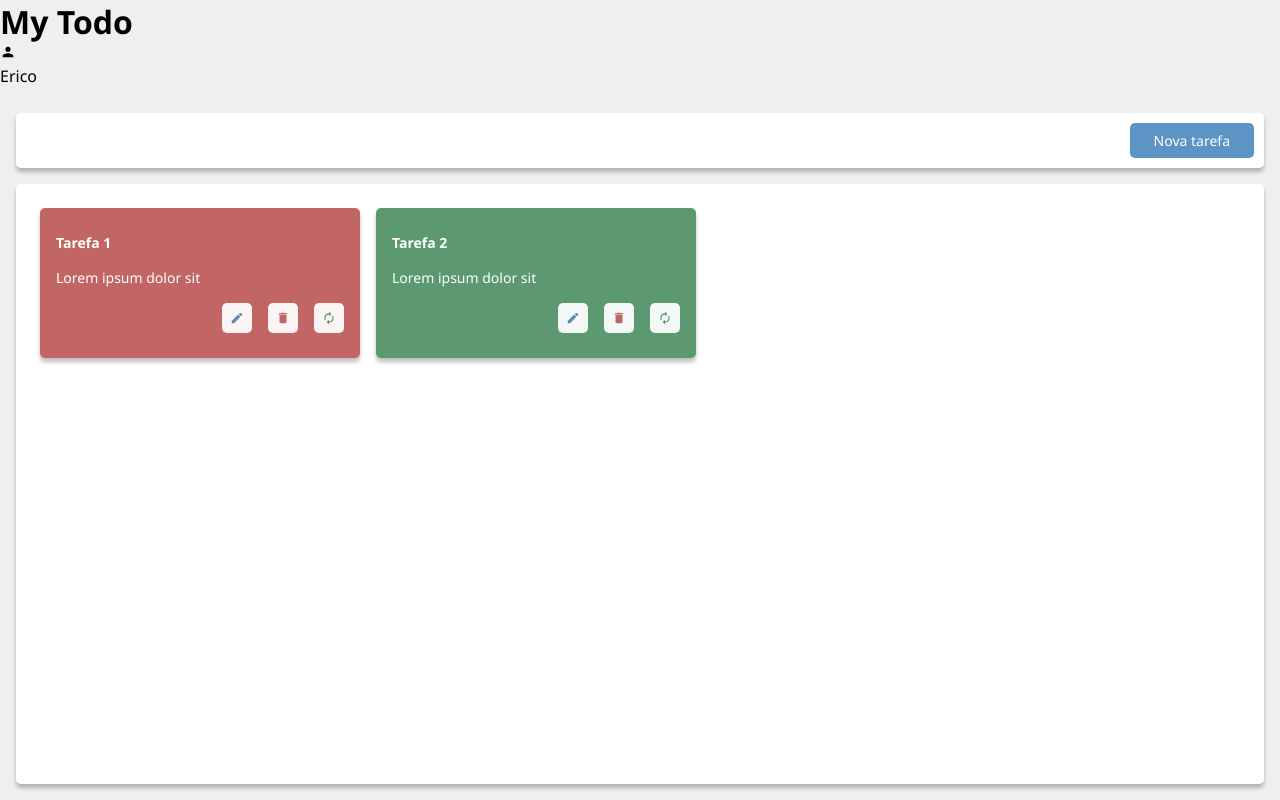
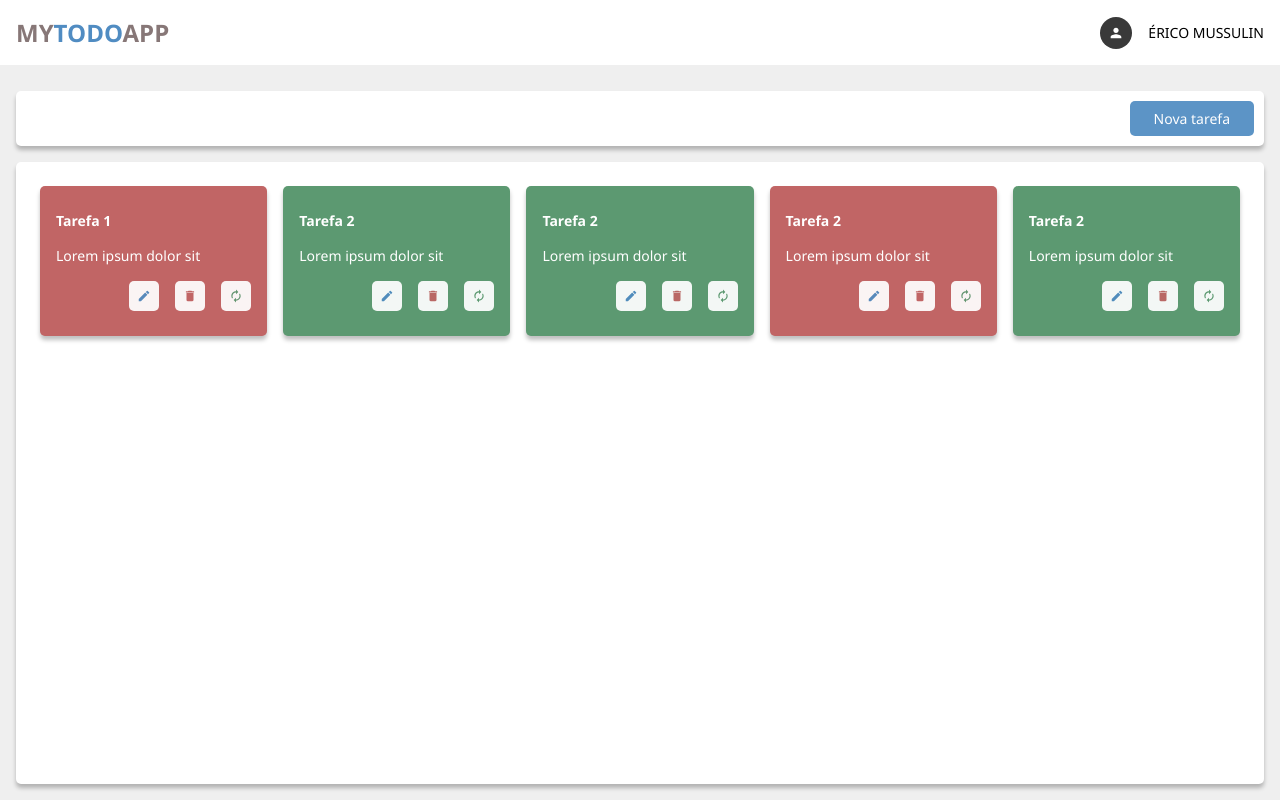
Before and after one commit to Erico94/Semanas_04_e_05, a React (Vite) app in the folder my-todo-list/: page / in a window 1280 px wide. Built offline with nearby package versions, Linux system fonts and the light colour scheme.

Commit message:
Criando services e comando npm run server

```diff
--- a/my-todo-list/package.json
+++ b/my-todo-list/package.json
@@ -7,7 +7,8 @@
     "dev": "vite",
     "build": "vite build",
     "lint": "eslint src --ext js,jsx --report-unused-disable-directives --max-warnings 0",
-    "preview": "vite preview"
+    "preview": "vite preview",
+    "server": "json-server --watch server/db.json"
   },
   "dependencies": {
     "react": "^18.2.0",
--- a/my-todo-list/src/components/header/HeaderComponent.jsx
+++ b/my-todo-list/src/components/header/HeaderComponent.jsx
@@ -1,20 +1,19 @@
-import React from 'react'
-import {MdPerson} from 'react-icons/md'
+import { MdPerson } from "react-icons/md";
+import * as Styled from "./HeaderComponent.style";
 
 export const HeaderComponent = () => {
   return (
-    <header className="Header">
-      <h1 className="Logo">
-        My <span>Todo</span>
-      </h1>
+    <Styled.Header>
+      <Styled.Logo>
+        My<span>Todo</span>App
+      </Styled.Logo>
 
-      <div className="ProfileContainer">
-        <div className="ProfileIcon">
-
-        </div>
-        <MdPerson/>
-        <p>Erico</p>
-      </div>
-    </header>
-  )
-}
+      <Styled.ProfileContainer>
+        <Styled.ProfileIcon>
+          <MdPerson />
+        </Styled.ProfileIcon>
+        <p>Érico Mussulin</p>
+      </Styled.ProfileContainer>
+    </Styled.Header>
+  );
+};
--- a/my-todo-list/src/components/header/HeaderComponent.style.jsx
+++ b/my-todo-list/src/components/header/HeaderComponent.style.jsx
@@ -0,0 +1,52 @@
+import styled from 'styled-components'
+import {StyleUtils} from '../../utils/style'
+
+const colors = StyleUtils.Colors;
+
+export const Header = styled.header`
+  width: 100%;
+  display: flex;
+  padding: 16px;
+  justify-content: space-between;
+  align-items: center;
+  align-self: stretch;
+  background-color: #fff;
+`
+export const Logo = styled.h1`
+  color: #877777;
+  font-size: 24px;
+  font-style: normal;
+  font-weight: 700;
+  line-height: normal;
+  text-transform: uppercase;
+
+  span {
+    color: ${colors.primary};
+  }
+`
+export const ProfileContainer = styled.div`
+  display: flex;
+  align-items: center;
+  gap: 16px;
+
+  p {
+    color: #000;
+    font-size: 14px;
+    font-style: normal;
+    font-weight: 400;
+    line-height: normal;
+    text-transform: uppercase;
+  }
+`
+export const ProfileIcon = styled.div`
+  width: 32px;
+  height: 32px;
+  border-radius: 32px;
+  background: #393939;
+
+  color: #FFFFFF;
+
+  display: flex;
+  align-items: center;
+  justify-content: center;
+`
--- a/my-todo-list/src/utils/mock.jsx
+++ b/my-todo-list/src/utils/mock.jsx
@@ -11,6 +11,24 @@
       description: "Lorem ipsum dolor sit",
       status: true,
     },
+    {
+      id: 3,
+      title: "Tarefa 2",
+      description: "Lorem ipsum dolor sit",
+      status: true,
+    },
+    {
+      id: 4,
+      title: "Tarefa 2",
+      description: "Lorem ipsum dolor sit",
+      status: false,
+    },
+    {
+      id: 5,
+      title: "Tarefa 2",
+      description: "Lorem ipsum dolor sit",
+      status: true,
+    },
   ];
 
   export const MockUtils = {
```
Also changed, not shown: my-todo-list/src/services/ApiService.js (added, +40 -0 lines), my-todo-list/src/services/ApiService.jsx (added).
